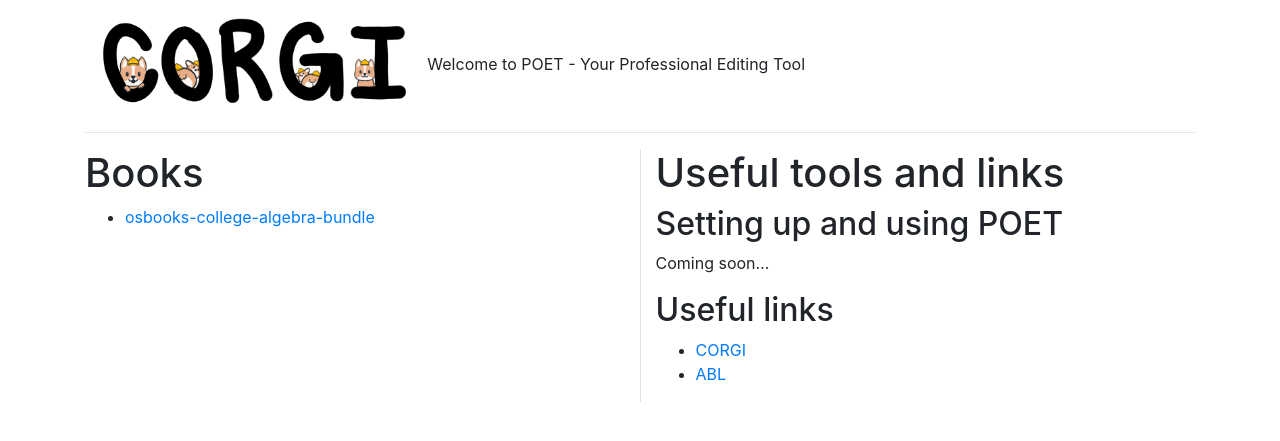
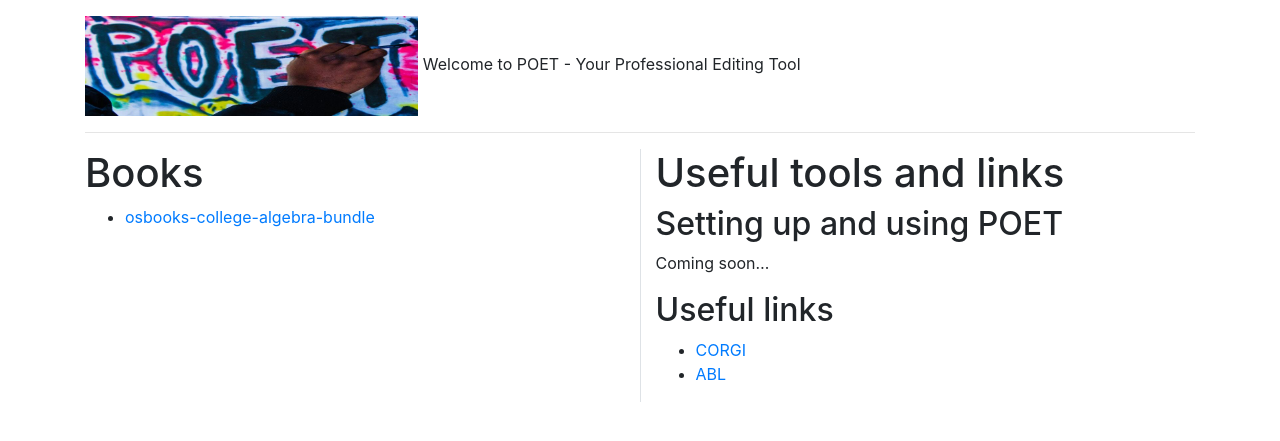
Before and after one commit to openstax/poet-landing-page, a Jekyll site: the page built from index.md, in a window 1280 px wide. Shown: the top 441 px of the page. Built offline with Jekyll 4.4.1, drawn with Linux system fonts in a browser that asks for light colours; our own code applies the rules of GitHub Pages for plain Markdown files.

Commit message:
Update assets with beta versions to replace CORGI

```diff
--- a/_includes/head.html
+++ b/_includes/head.html
@@ -3,6 +3,6 @@
   <meta charset="utf-8">
   <meta name="viewport" content="width=device-width, initial-scale=1">
 
-  <link rel="icon" type="image/x-icon" href="{{ "/assets/favicon.ico" | relative_url }}">
+  <link rel="icon" type="image/x-icon" href="{{ "/assets/favicon.png" | relative_url }}">
   <link rel="stylesheet" href="https://cdn.jsdelivr.net/npm/bootstrap@4.6.0/dist/css/bootstrap.min.css" integrity="sha384-B0vP5xmATw1+K9KRQjQERJvTumQW0nPEzvF6L/Z6nronJ3oUOFUFpCjEUQouq2+l" crossorigin="anonymous">
 </head>
--- a/_layouts/home.html
+++ b/_layouts/home.html
@@ -4,7 +4,7 @@ layout: default
 <div class="container">
   <div class="row align-items-center mt-3">
     <div class="col">
-      <img src="{{ "/assets/logo.png" | relative_url }}" style="max-height: 100px;" >
+      <img src="{{ "/assets/logo.jpg" | relative_url }}" style="max-height: 100px;" >
       Welcome to POET - Your Professional Editing Tool
     </div>
   </div>
```
Also changed, not shown: assets/favicon.ico (deleted), assets/favicon.png (added), assets/logo.jpg (added), assets/logo.png (deleted).
